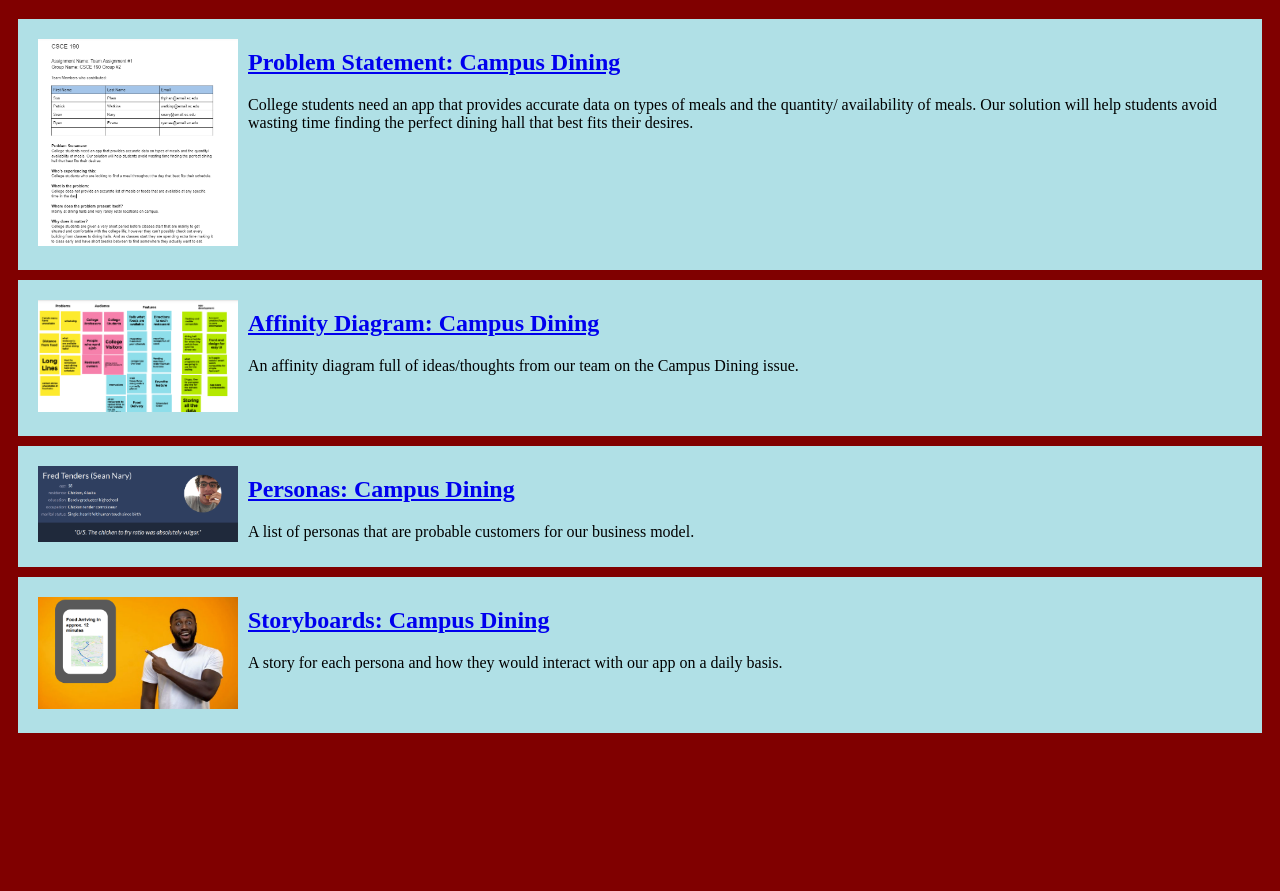
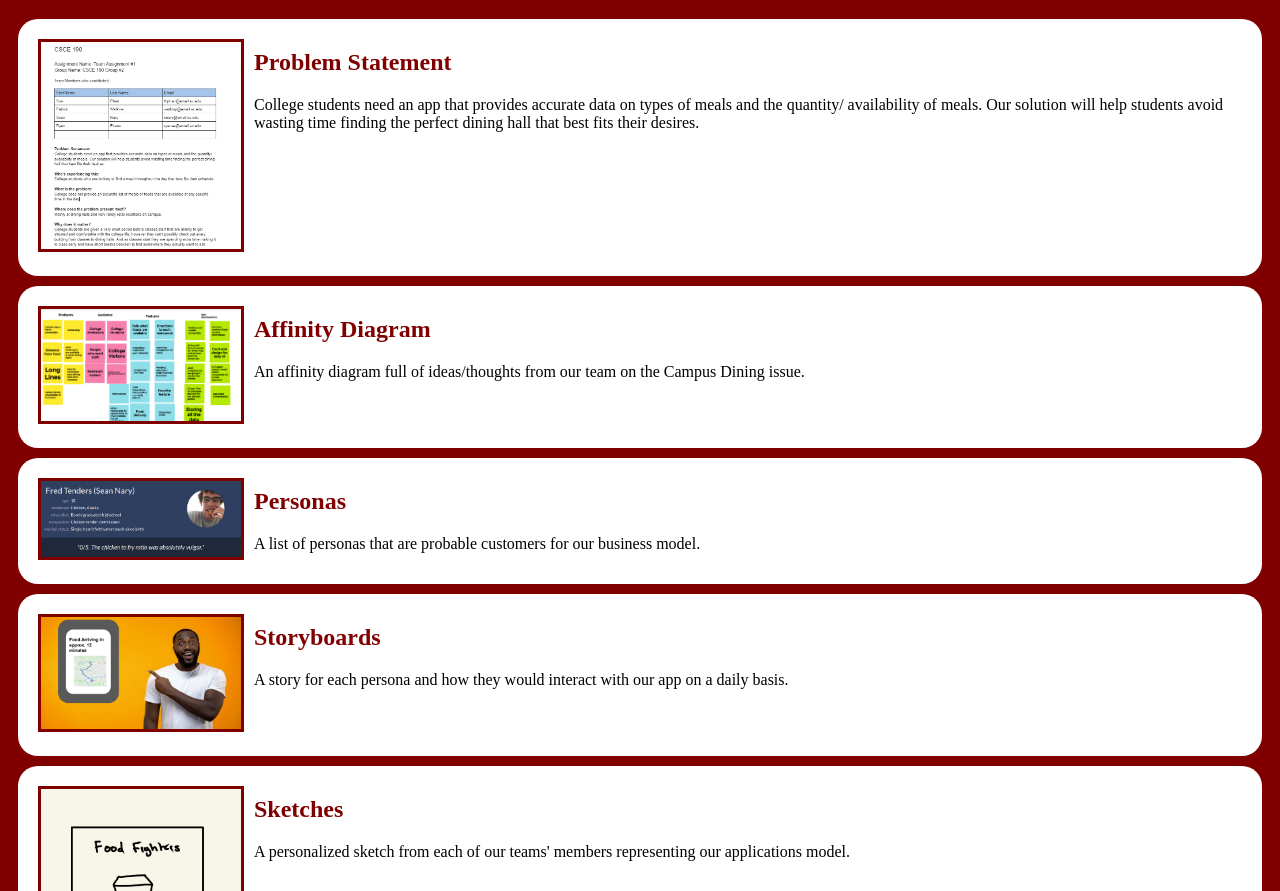
Before and after one commit to Seanopher/Seanopher.github.io, a plain HTML site: page index.html in a window 1280 px wide. Shown: the part 61-952 px from the top of the page. Before the commit the page ends 804 px from the top, so only its background shows below. Drawn offline with Linux system fonts and the light colour scheme.

Commit message:
Add files via upload

```diff
--- a/index.html
+++ b/index.html
@@ -11,7 +11,7 @@
         <section class="assignment">
             <a href="files/problem-statement.pdf"><img src="images/problemStatementHW.png"></a>
             <section class="ass-details">
-                <a href="files/problem-statement.pdf"><h2> Problem Statement: Campus Dining </h2></a>
+                <a href="files/problem-statement.pdf"><h2> Problem Statement </h2></a>
                 <p>
                      College students need an app that provides accurate data on types of meals and the quantity/ availability of meals. Our solution will help students avoid wasting time finding the perfect dining hall that best fits their desires.
                  </p>
@@ -22,7 +22,7 @@
         <section class="assignment">
             <a href="files/affinity-diagram.pdf"><img src="images/affinity-diagrampic.png"></a>
             <section class="ass-details">
-                <a href="files/affinity-diagram.pdf"><h2> Affinity Diagram: Campus Dining </h2></a>
+                <a href="files/affinity-diagram.pdf"><h2> Affinity Diagram </h2></a>
                 <p>
                     An affinity diagram full of ideas/thoughts from our team on the Campus Dining issue.
                  </p>
@@ -33,7 +33,7 @@
         <section class="assignment">
             <a href="files/Personas_Group_Assignment.pdf"><img src="images/persona.png"></a>
             <section class="ass-details">
-                <a href="files/Personas_Group_Assignment.pdf"><h2> Personas: Campus Dining </h2></a>
+                <a href="files/Personas_Group_Assignment.pdf"><h2> Personas </h2></a>
                 <p>
                     A list of personas that are probable customers for our business model.
                  </p>
@@ -44,9 +44,20 @@
         <section class="assignment">
             <a href="files/storyboards.pdf"><img src="images/storyboardCover.png"></a>
             <section class="ass-details">
-                <a href="files/storyboards.pdf"><h2> Storyboards: Campus Dining </h2></a>
+                <a href="files/storyboards.pdf"><h2> Storyboards </h2></a>
                 <p>
                     A story for each persona and how they would interact with our app on a daily basis.
+                 </p>
+            </section>
+        </section>
+
+        <!-- Sketches -->
+        <section class="assignment">
+            <a href="files/FoodFIghtersSketchGroupAssignment.pdf"><img src="images/sketches.png"></a>
+            <section class="ass-details">
+                <a href="files/FoodFIghtersSketchGroupAssignment.pdf"><h2> Sketches </h2></a>
+                <p>
+                    A personalized sketch from each of our teams' members representing our applications model.
                  </p>
             </section>
         </section>
--- a/styles.css
+++ b/styles.css
@@ -6,15 +6,29 @@ body {
     display:flex;
     padding:10px;
     margin:10px;
-    background-color: powderblue;
+    background-color: white;
+    border-radius: 20px;
 }
 
 .assignment img {
     width:200px;
-    padding:10px;
+    margin:10px;
+    border: 3px solid maroon;
 }
 
 h1 {
     color:white;
     text-align:center;
 }
+h1:hover{
+    color: #008CF9;
+}
+
+a {
+    text-decoration: none;
+    color: maroon;
+}
+
+a:hover {
+    color: #008CF9;
+}
```
Also changed, not shown: images/sketches.png (added), 1 other file.
